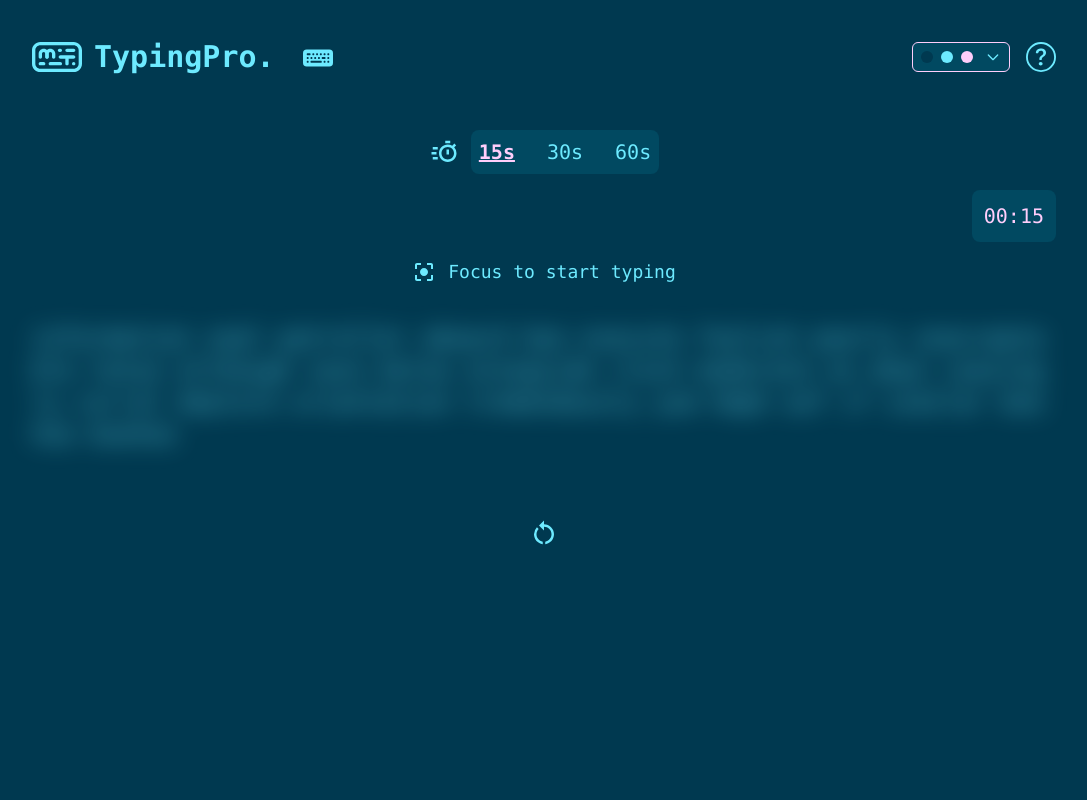
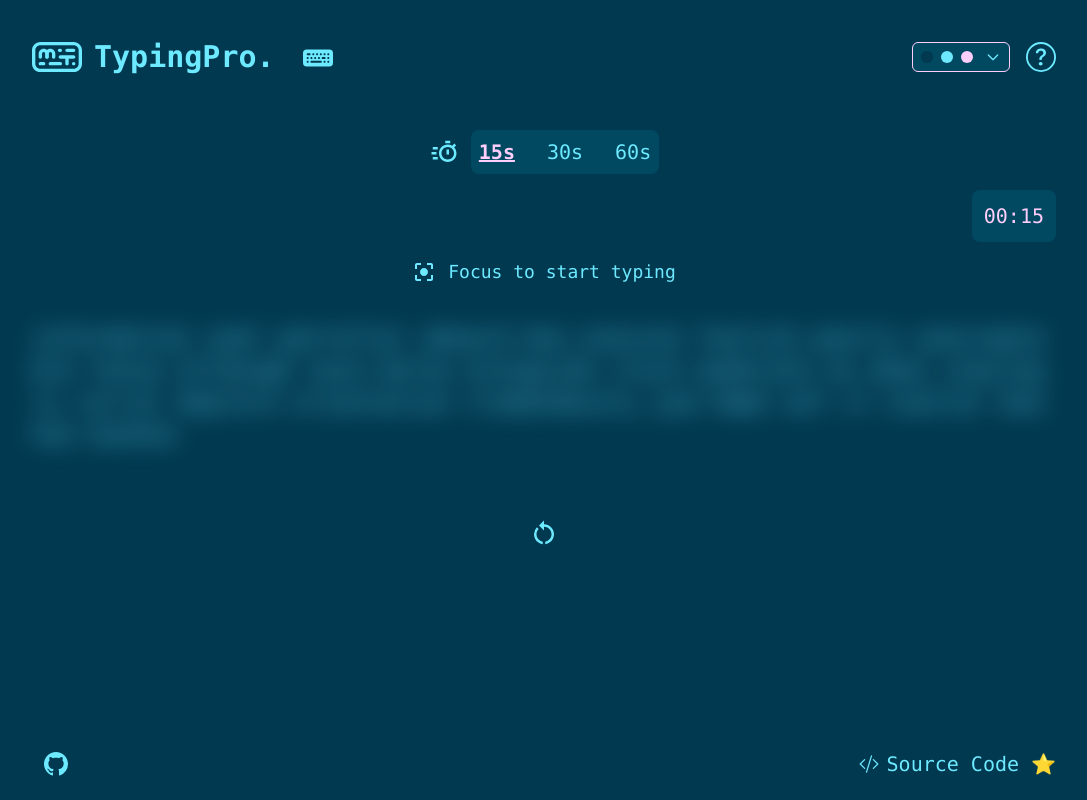
Before and after one commit to Knottykoder/typing_pro, a React (Vite) app: page / in a window 1280 px wide. Shown: the whole page, without its empty margins (96-1183 px from the left). Built offline with nearby package versions, Linux system fonts and the light colour scheme.

Commit message:
add footer

```diff
--- a/src/App.tsx
+++ b/src/App.tsx
@@ -7,6 +7,7 @@ import UserTyped from './components/UserTyped';
 import Countdown from './components/CountDown';
 import TimeCategory from './components/TimeCategory';
 import Restart from './components/Restart';
+import Footer from './components/Footer';
 
 function App() {
   const { systemTheme } = useThemeContext();
@@ -59,6 +60,7 @@ function App() {
               />
             </WordWrapper>
             <Restart restart={restartTest} />
+            <Footer />
       </main>
     </div>
   );
--- /dev/null
+++ b/src/components/Footer.tsx
@@ -0,0 +1,54 @@
+import styled from 'styled-components';
+import { BsGithub, BsCodeSlash } from 'react-icons/bs';
+
+import { useThemeContext } from '../hooks/useTheme';
+
+import Tooltip from './Tooltip';
+import Social from './Social';
+
+
+const StyledLink = styled.a`
+  &:hover {
+    color: ${({ theme }) => theme.text.title};
+  }
+`;
+
+const Footer = () => {
+  const { systemTheme } = useThemeContext();
+  return (
+    <footer className='mb-3 mt-auto'>
+      <div className=' flex items-center justify-between '>
+        <div className='flex items-center justify-center '>
+          <Tooltip tooltipId='Github'>
+            <Social
+              url='http://github.com/knottykoder'
+              tooltipContent='Github'
+              tooltipId='Github'
+            >
+              <BsGithub className='text-2xl' />
+            </Social>
+          </Tooltip>
+        </div>
+
+        <div className='flex items-center gap-2'>
+          <BsCodeSlash className='text-xl font-bold' />
+          <Tooltip tooltipId='source-code'>
+            <StyledLink
+              theme={systemTheme}
+              href='https://github.com/Knottykoder/typing_pro'
+              target='_blank'
+              rel='noopener noreferrer'
+              className='font-mono text-xl hover:underline'
+              data-tooltip-content='Give me a star 😊'
+              data-tooltip-id='source-code'
+            >
+              Source Code ⭐
+            </StyledLink>
+          </Tooltip>
+        </div>
+      </div>
+    </footer>
+  );
+};
+
+export default Footer;
--- /dev/null
+++ b/src/components/Social.tsx
@@ -0,0 +1,36 @@
+import styled from 'styled-components';
+
+import { useThemeContext } from '../hooks/useTheme';
+
+type SocialProps = {
+  url: string;
+  tooltipContent?: string;
+  tooltipId?: string;
+  children: React.ReactNode;
+};
+
+const StyledSocial = styled.a`
+  &:hover {
+    color: ${({ theme }) => theme.text.title};
+    background-color: ${({ theme }) => theme.background.secondary};
+  }
+`;
+
+const Social = ({ url, tooltipContent, tooltipId, children }: SocialProps) => {
+  const { systemTheme } = useThemeContext();
+  return (
+    <StyledSocial
+      theme={systemTheme}
+      href={url}
+      target='_blank'
+      rel='noopener noreferrer'
+      className='rounded-full p-3'
+      data-tooltip-content={tooltipContent}
+      data-tooltip-id={tooltipId}
+    >
+      {children}
+    </StyledSocial>
+  );
+};
+
+export default Social;
```
